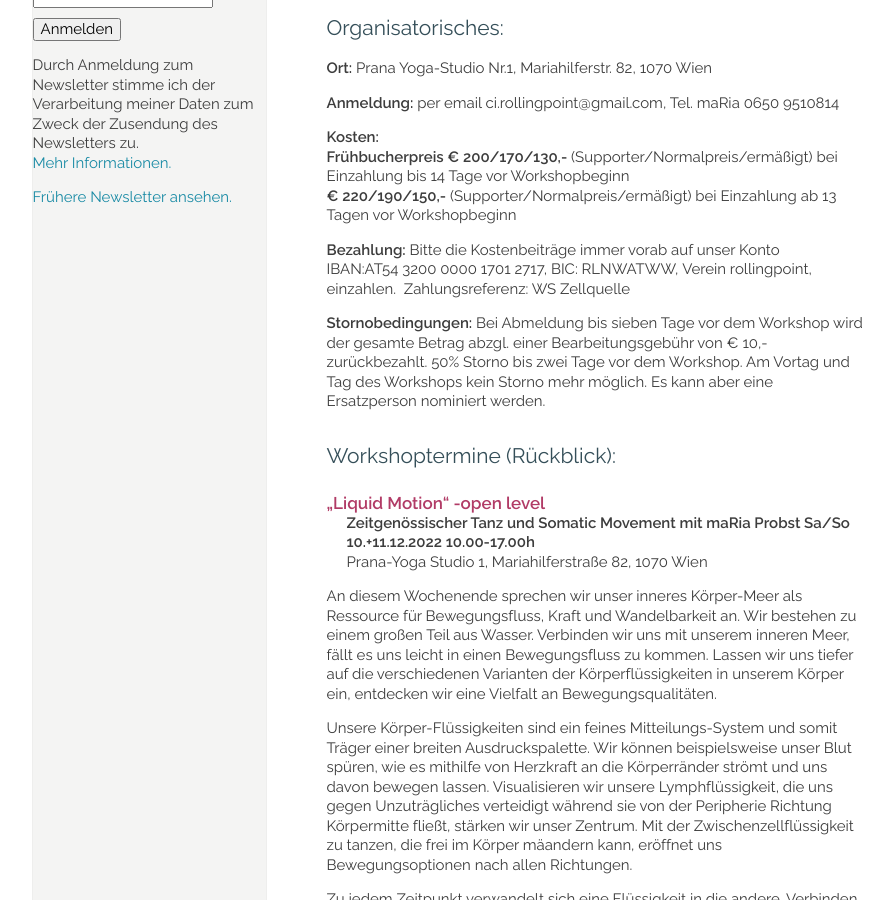
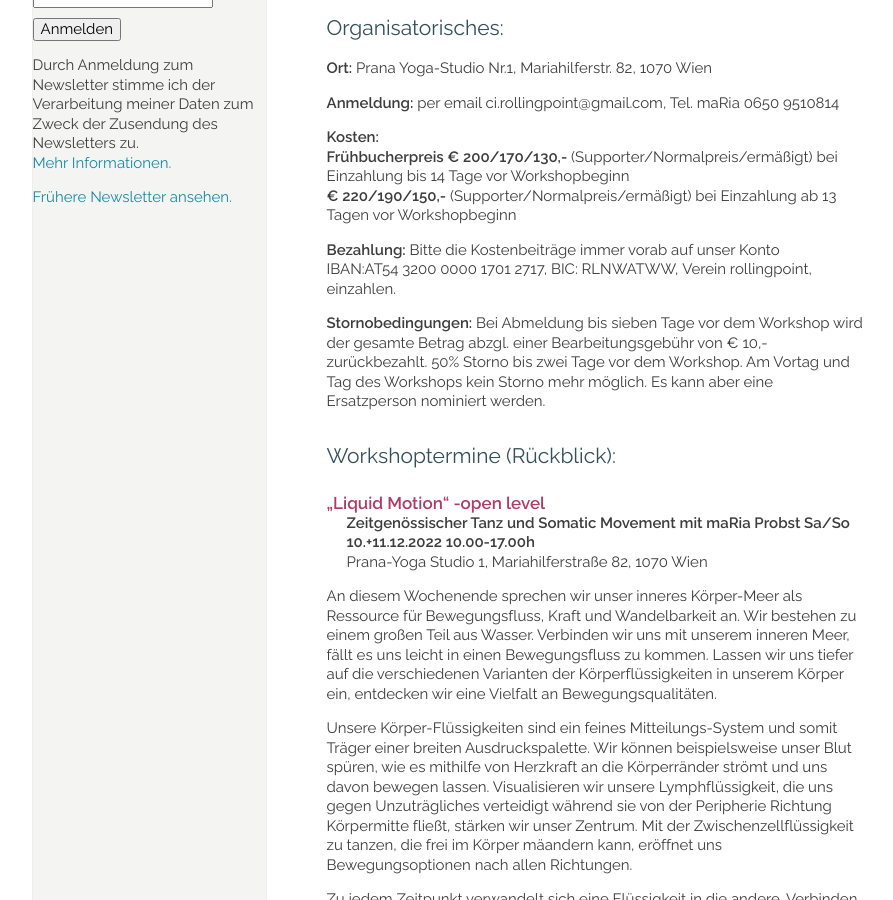
Before and after one commit to manulari/rollingpointat, a Jekyll site: the page built from _pages_de/workshops.md, in a window 1280 px wide and 900 px high, scrolled down 1069 px. Shown: the whole window, without its empty margins (152-1045 px from the left). Built offline with Jekyll 4.4.1, drawn with Linux system fonts in a browser that asks for light colours; comment, search, counter and statistics services are not loaded.

Commit message:
Update page (de) “workshops”

```diff
--- a/_pages_de/workshops.md
+++ b/_pages_de/workshops.md
@@ -14,6 +14,7 @@ Fotocredits: He Shao Hui\
 <div class="named-anchor" id="liquid"></div>
 
 #### **TUNE IN! Contact Improvisation-Somatics-Release Technique**\
+
 **Wochenend-Workshop  2.+3.9.2023 beginner/open level**\
 **mit Christian Apschner und maRia Probst**
 
@@ -38,7 +39,7 @@ Teilnahmevoraussetzung: Du bewegst dich gerne, bist offen für Körperkontakt un
 **€ 220/190/150,-** (Supporter/Normalpreis/ermäßigt) bei Einzahlung ab 13 Tagen vor Workshopbeginn
 
 **Bezahlung:** Bitte die Kostenbeiträge immer vorab auf unser Konto\
-IBAN:AT54 3200 0000 1701 2717, BIC: RLNWATWW, Verein rollingpoint, einzahlen.  Zahlungsreferenz: WS Zellquelle
+IBAN:AT54 3200 0000 1701 2717, BIC: RLNWATWW, Verein rollingpoint, einzahlen.
 
 **Stornobedingungen:** Bei Abmeldung bis sieben Tage vor dem Workshop wird der gesamte Betrag abzgl. einer Bearbeitungsgebühr von € 10,- zurückbezahlt. 50% Storno bis zwei Tage vor dem Workshop. Am Vortag und Tag des Workshops kein Storno mehr möglich. Es kann aber eine Ersatzperson nominiert werden.
 
```
